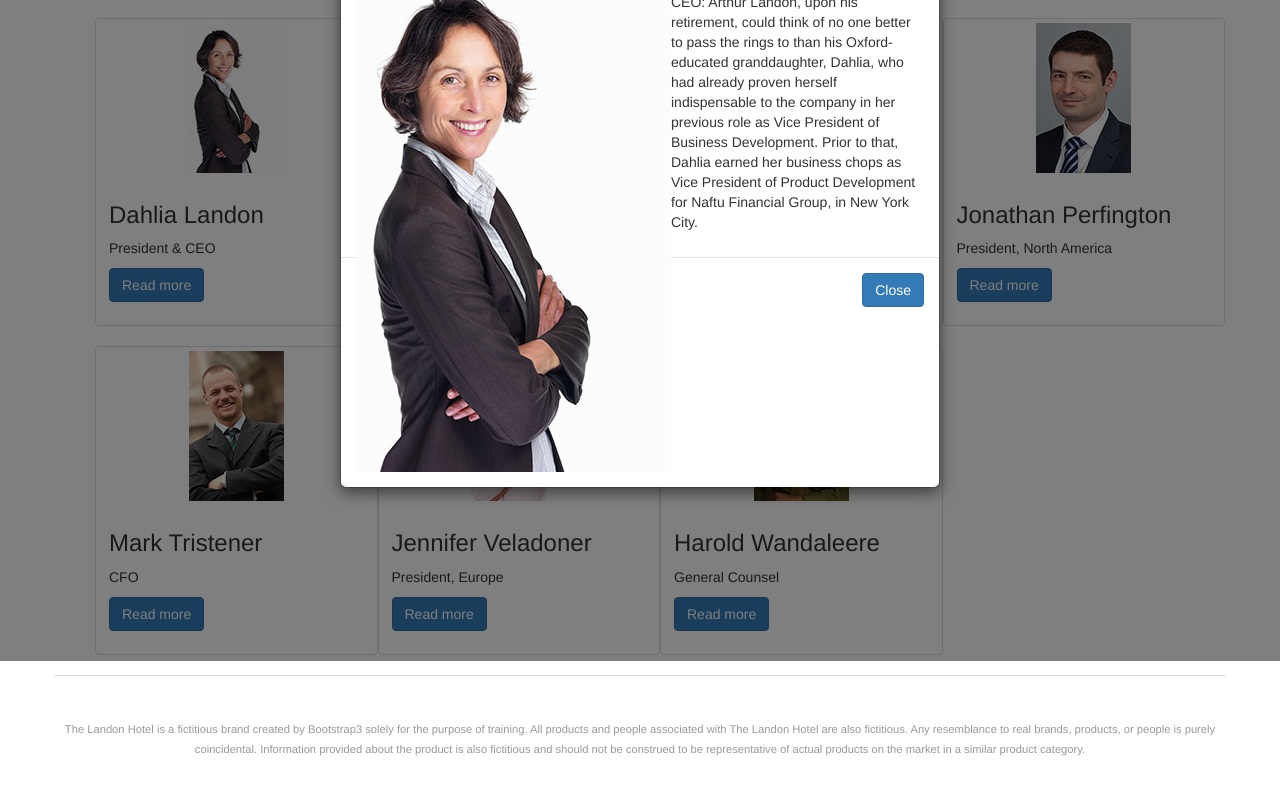
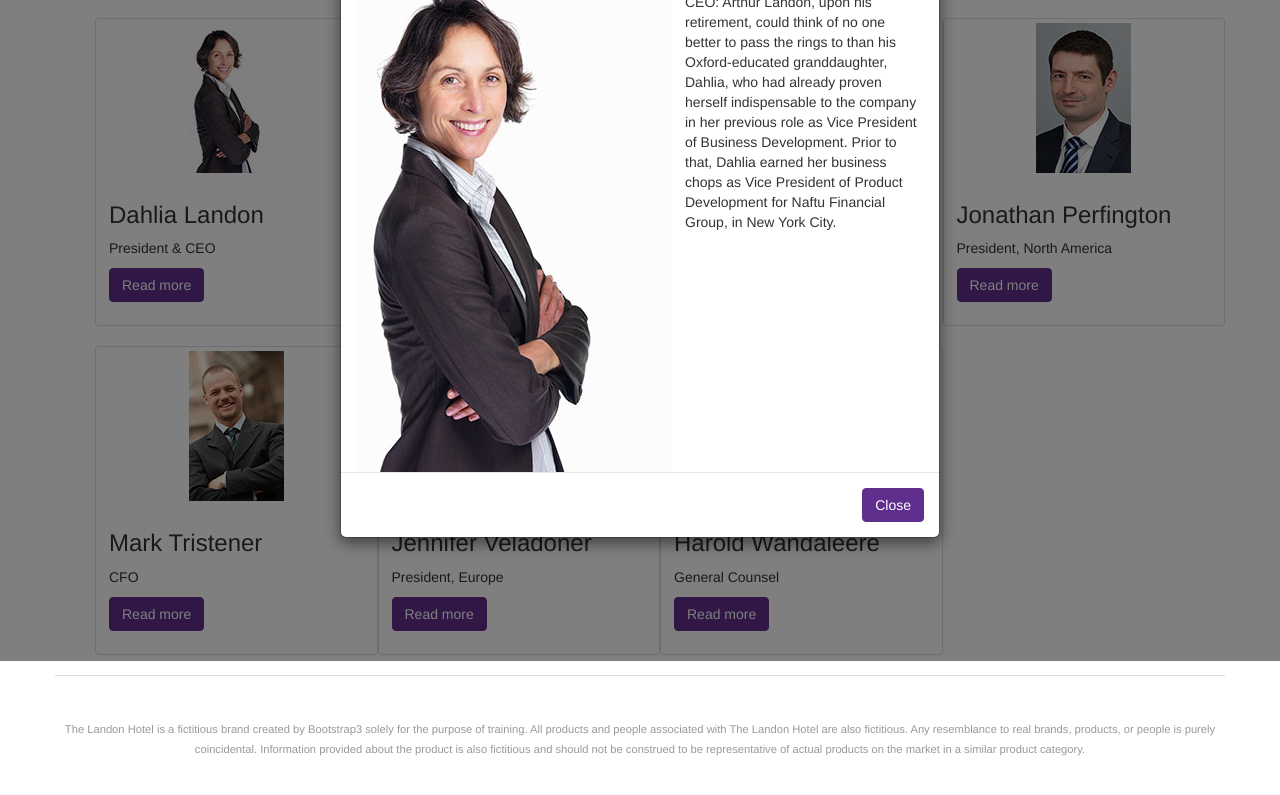
Before and after one commit to aaltn/bootstrap3, a plain HTML site: page bootstrap-photogallery/execs.html in a window 1280 px wide. Both pictures are taken after a click on the link 236 px from the left and 237 px from the top of the page. Shown: the part 139-934 px from the top of the page. Drawn offline with Linux system fonts and the light colour scheme.

Commit message:
+execs.html styling thumbnails and modals

```diff
--- a/bootstrap-photogallery/css/custom.css
+++ b/bootstrap-photogallery/css/custom.css
@@ -30,6 +30,27 @@
 	text-decoration: underline;
 }
 
+/* styling thumbnails and modals */
+
+.btn-primary {
+	background-color: #602F8D;
+	border-color: #602F8D;
+}
+.btn-primary:hover,
+.btn-primary:focus,
+.btn-primary:active {
+	background-color: #53297A;
+}
+.modal-body .pull-left {
+	padding-right: 1em;
+}
+.modal-body .pull-right {
+	padding-left: 1em;
+}
+.modal-footer {
+	clear: both;
+}
+
 /* Small devices (tablets, 768px and up)
 
 Greater than 768 px, push logo left and tagline right. Alter
```
